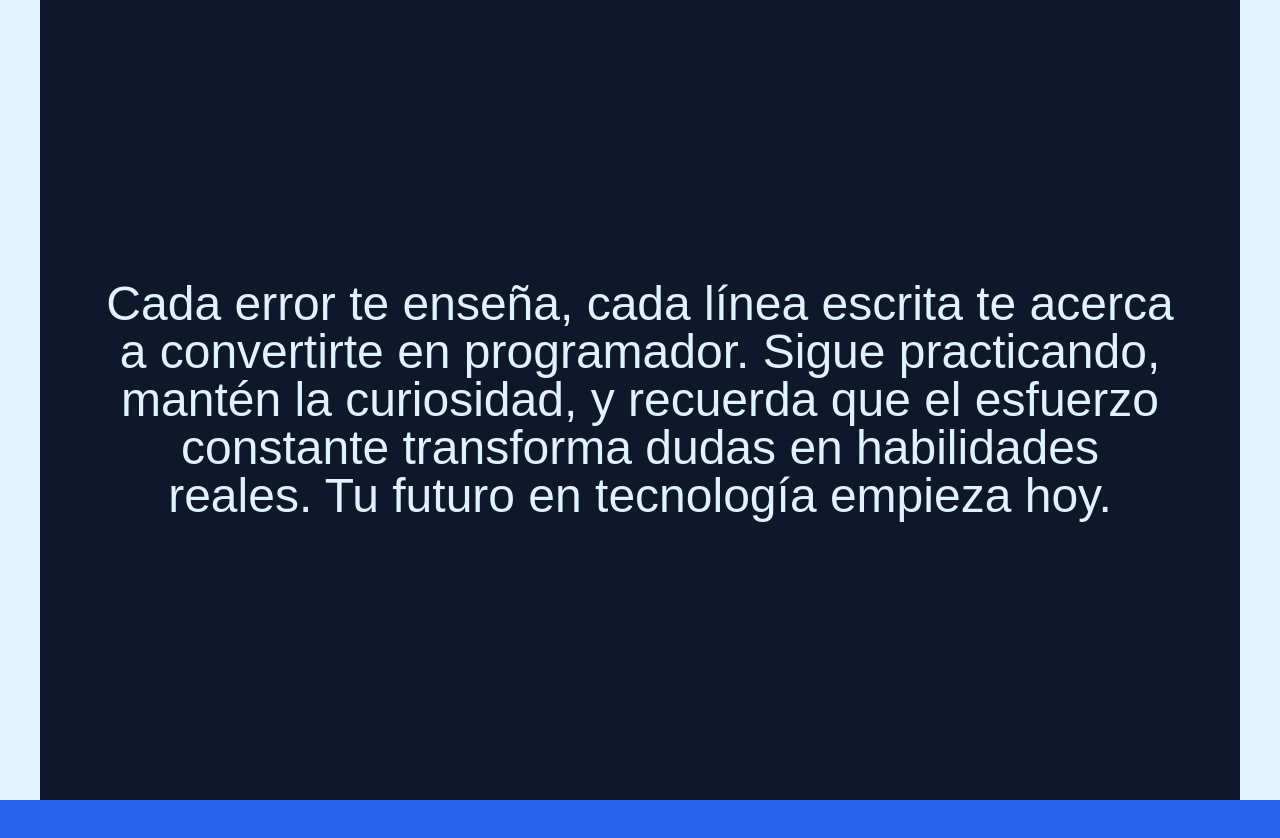
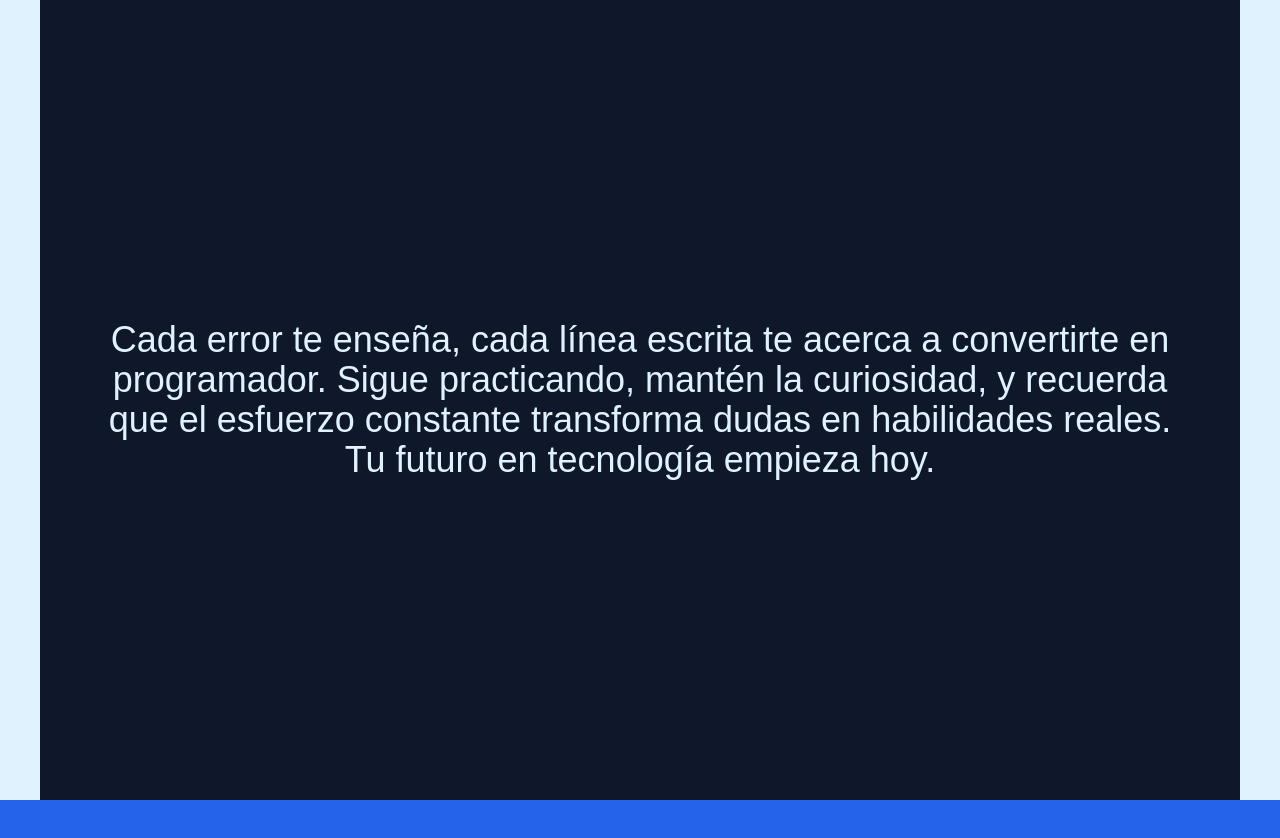
Before and after one commit to jacobmelendezjm-tech/Primer-Proyecto-15-09-2026, a Next.js app: page / in a window 1280 px wide. Shown: the top 838 px of the page. Built offline with nearby package versions, Linux system fonts and the light colour scheme; a web font is replaced by a local one.

Commit message:
Reduce hero typography size

```diff
--- a/app/page.tsx
+++ b/app/page.tsx
@@ -4,7 +4,7 @@ export default function Page() {
       <div className="flex h-screen w-screen items-center justify-center bg-[#e0f2fe]">
         <div className="flex h-full w-[1200px] items-center justify-center bg-[#0f172a]">
           <p
-            className="mx-8 text-center text-3xl text-[#e0f2fe] md:mx-12 md:text-4xl lg:mx-16 lg:text-5xl"
+            className="mx-8 text-center text-2xl text-[#e0f2fe] md:mx-12 md:text-3xl lg:mx-16 lg:text-4xl"
             style={{ fontFamily: "var(--font-fantasy)" }}
           >
             Cada error te enseña, cada línea escrita te acerca a convertirte en programador. Sigue
```
